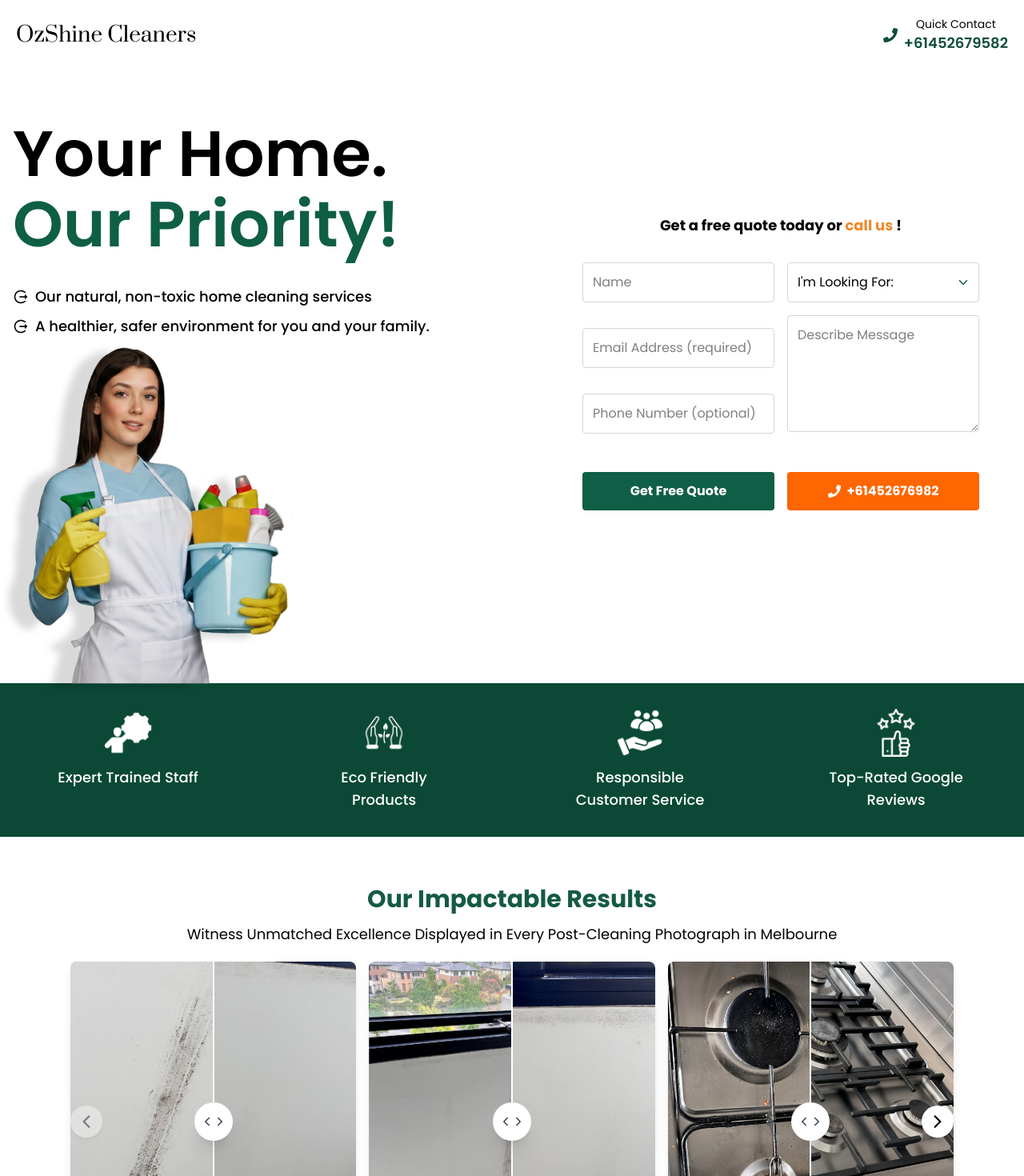
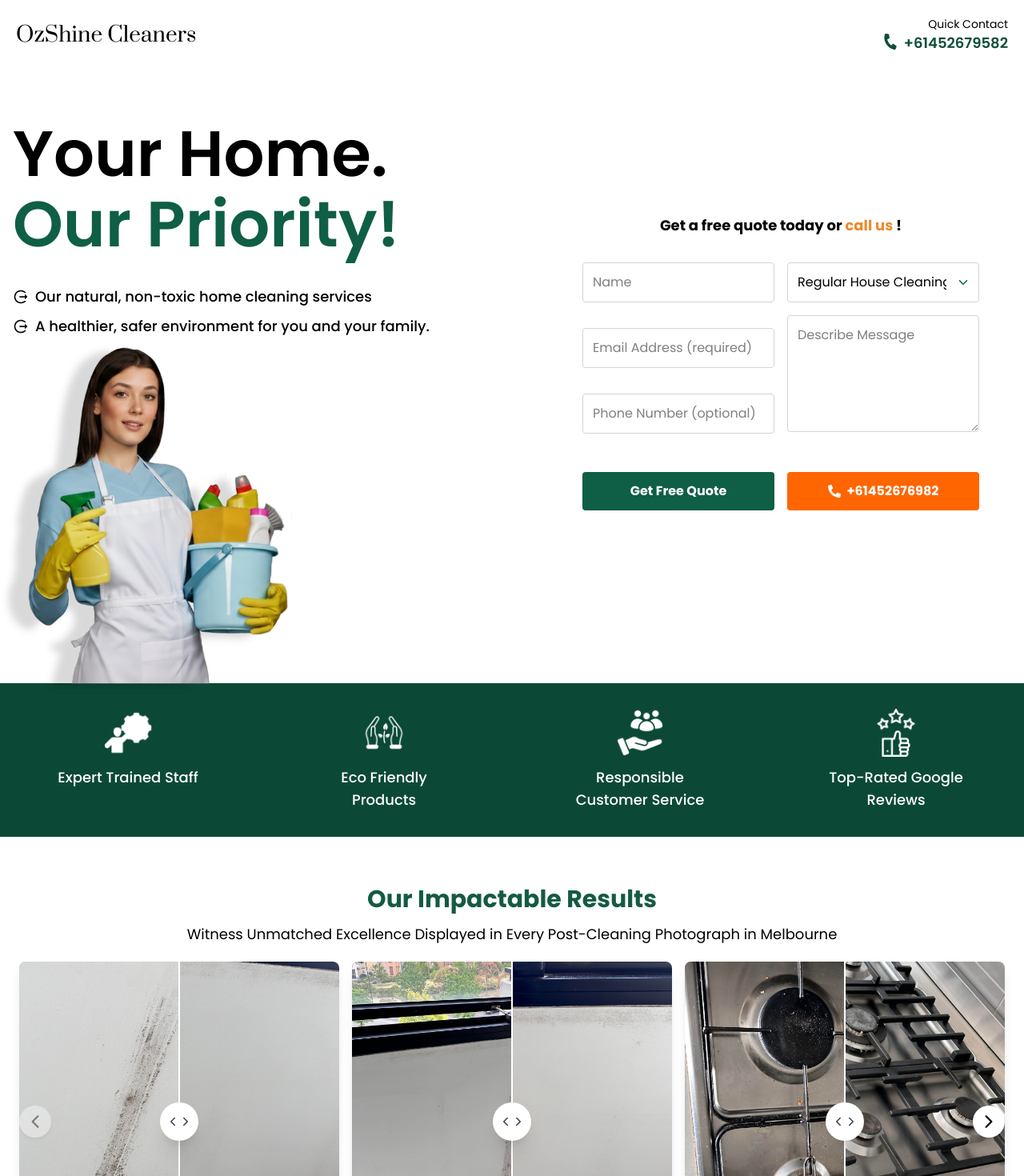
Before and after one commit to Alapottra-troj1n/ozshine-cleaners, a Next.js app: page / in a window 1280 px wide. Shown: the top 1470 px of the page at 80% size. Built offline with nearby package versions, Linux system fonts and the light colour scheme.

Commit message:
Overal design changed

```diff
--- a/src/components/About.tsx
+++ b/src/components/About.tsx
@@ -26,7 +26,7 @@ const features = [
 
 const About = () => {
     return (
-        <div className="max-w-7xl px-5 xl:px-0 mx-auto mt-20 flex flex-col lg:flex-row gap-10">
+        <div className="max-w-7xl px-5  mx-auto mt-20 flex flex-col lg:flex-row gap-10">
             {/* Left Section */}
             <div className="lg:w-2/3">
                 <div className="mb-5">
--- a/src/components/Clients.tsx
+++ b/src/components/Clients.tsx
@@ -54,14 +54,14 @@ const Clients = () => {
                 {/* Left arrow */}
                 <button
                     onClick={prevSlide}
-                    className="absolute top-1/2 left-[-50px] transform -translate-y-1/2 bg-white text-black p-3 text-xl border border-gray-300 cursor-pointer rounded shadow-2xl z-10">
+                    className="absolute top-1/2 left-[-50px] transform -translate-y-1/2  text-[#145B42] p-3 text-2xl  cursor-pointer rounded  z-10">
                     <IoIosArrowBack />
                 </button>
 
                 {/* Right arrow */}
                 <button
                     onClick={nextSlide}
-                    className="absolute top-1/2 right-[-50px] transform -translate-y-1/2 bg-white text-black p-3 text-xl border border-gray-300 cursor-pointer rounded shadow-2xl z-10">
+                    className="absolute top-1/2 right-[-50px] transform -translate-y-1/2  text-[#145B42] p-3 text-2xl  cursor-pointer rounded  z-10">
                     <IoIosArrowForward />
                 </button>
 
--- a/src/components/CommercialClient.tsx
+++ b/src/components/CommercialClient.tsx
@@ -27,7 +27,7 @@ const CommercialClient = () => {
                                 priority
                                 src={client}
                                 alt='client-image'
-                                className='w-[120px] h-[80px] object-contain lg::w-auto lg:h-[120px] lg:object-fill'
+                                className='w-[120px] h-[80px] object-contain lg:w-auto lg:h-[120px] xl:object-fit'
                             />
                         </div>
                     )}
--- a/src/components/Header.tsx
+++ b/src/components/Header.tsx
@@ -21,12 +21,14 @@ const Header = () => {
                 OzShine Cleaners
             </Link>
 
-            <div className="flex items-center gap-2">
-                <FaPhone className="text-[#0E4E38] text-md md:text-lg"  />
-                <div className="flex flex-col leading-tight items-center">
+            <div className="flex flex-col justify-end">
+                <div className="flex justify-end leading-tight ">
                     <span className={`${poppins.className} text-sm font-normal`}>
                         Quick Contact
                     </span>
+                </div>
+                <div className="flex items-center gap-2">
+                    <FaPhone className="text-[#0E4E38] text-md md:text-lg scale-x-[-1] rotate-12 mb-[5px]" />
                     <a href="tel:+61452679582" className={`${poppins.className} text-lg font-semibold text-[#0E4E38]`}>
                         +61452679582
                     </a>
--- a/src/components/HeroBanner.tsx
+++ b/src/components/HeroBanner.tsx
@@ -139,9 +139,7 @@ const HeroBanner = () => {
                                             required
                                             className="p-3 border border-gray-300 rounded bg-white appearance-none focus:ring-2 focus:ring-[#0F5E46] focus:outline-none transition-colors w-full pr-10"
                                         >
-                                            <option value="" disabled>
-                                                I'm Looking For:
-                                            </option>
+
                                             <option>Regular House Cleaning</option>
                                             <option>Deep Cleaning</option>
                                             <option>Office Cleaning</option>
@@ -167,7 +165,7 @@ const HeroBanner = () => {
                                         href="tel:+61452676982"
                                         className="bg-[#FF6500] text-white font-bold py-3 px-6 rounded flex-1 flex items-center justify-center gap-2"
                                     >
-                                        <FaPhone />
+                                        <FaPhone className="scale-x-[-1]" />
                                         +61452676982
                                     </a>
                                 </div>
--- a/src/components/Services.tsx
+++ b/src/components/Services.tsx
@@ -36,7 +36,7 @@ const services = [
 ]
 const Services = () => {
     return (
-        <div className='bg-[#0B4936] '>
+        <div className='bg-[#0B4936]  '>
             <div className='max-w-7xl mx-auto'>
                 <div className={`mt-5 flex items-center justify-center flex-col py-10 gap-5 text-white ${poppins.className}`}>
                     <h2 className='text-3xl md:text-4xl font-bold '>Our Services</h2>
--- a/src/components/Slider.tsx
+++ b/src/components/Slider.tsx
@@ -118,7 +118,7 @@ const Slider: React.FC<SliderProps> = ({ slides, height = 250 }) => {
     const maxIndex = Math.max(0, slides.length - perView);
 
     return (
-        <div className="w-full max-w-6xl mx-auto px-4">
+        <div className="w-full max-w-7xl mx-auto px-4  mb-20">
             <div className={`flex flex-col items-center justify-center mt-15 mb-5 gap-3 ${poppins.className}`}>
                 <h2 className="text-[#145B42] font-bold text-2xl md:text-3xl">Our Impactable Results</h2>
                 <p className="text-md md:text-lg text-center">
--- a/src/components/Step.tsx
+++ b/src/components/Step.tsx
@@ -35,7 +35,7 @@ const Step = () => {
         <div>
             <div className='mt-20 flex flex-col items-center justify-center gap-5'>
                 <Image src={stepOne} alt='step-one' height={80} width={80} />
-                <h2 className={`text-[#0B4936] text-2xl md:text-3xl font-bold text-center ${poppins.className}`}>
+                <h2 className={`text-[#0B4936] text-2xl md:text-3xl font-bold text-center px-5 lg:px-0 ${poppins.className}`}>
                     3-Step House Cleaning Melbourne Process
                 </h2>
             </div>
--- a/src/components/Testimonial.tsx
+++ b/src/components/Testimonial.tsx
@@ -153,7 +153,7 @@ const Testimonial: React.FC = () => {
                 </button>
 
                 {/* Cards */}
-                <div className="flex gap-8 flex-1 overflow-hidden">
+                <div className="flex gap-8 flex-1 overflow-hidden px-0 lg:px-10">
                     {getVisibleTestimonials().map((testimonial, idx) => (
                         <div
                             key={idx}
```
